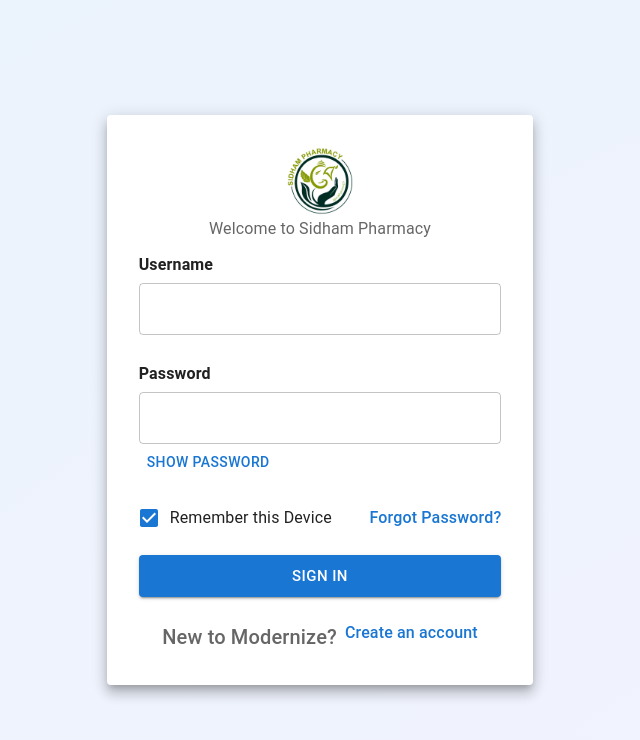
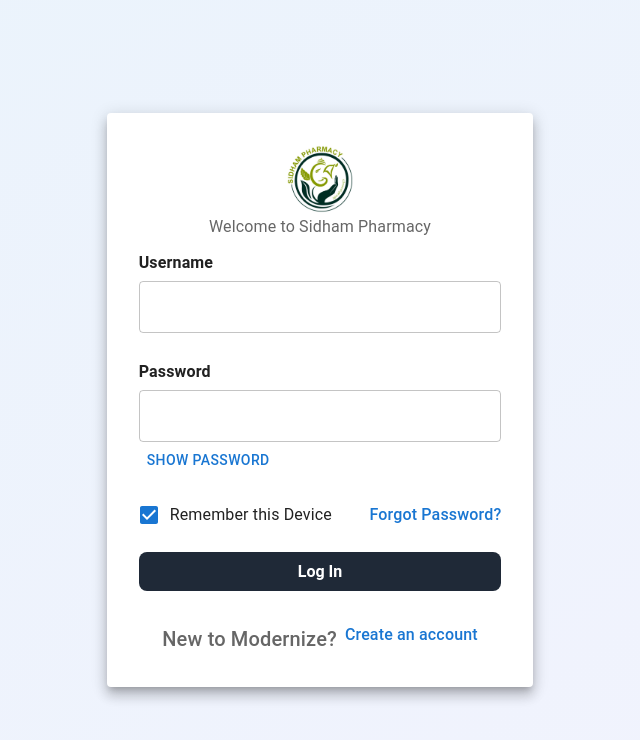
Before and after one commit to Harshsaini7/Sidham, a React (Create React App) app: page /login in a window 1280 px wide. Shown: the top 740 px of the page, without its empty margins (320-960 px from the left). Built offline with nearby package versions, Linux system fonts and the light colour scheme; no server answers.

Commit message:
Update index.js
log in button fixed

```diff
--- a/src/components/AuthLogin/index.js
+++ b/src/components/AuthLogin/index.js
@@ -108,18 +108,12 @@ const handleSubmit = async (e) => {
         </Stack>
       </Stack>
       <Box>
-        <Button
-          color="primary"
-          variant="contained"
-          size="large"
-          fullWidth
-          component={Link}
-          // to="/"
-          type="submit"
+
+          <button type="submit" class="text-white-A700 bg-gray-800 hover:bg-gray-900 focus:outline-none focus:ring-4 focus:ring-gray-300 font-bold rounded-lg text-md px-5 py-2.5 me-2 mb-2 dark:bg-gray-800 dark:hover:bg-gray-700 dark:focus:ring-gray-700 dark:border-gray-700 w-full "
+
           onClick={handleSubmit}
-        >
-          Sign In
-        </Button>
+          >Log In</button>
+
       </Box>
       {subtitle}
     </>
```
